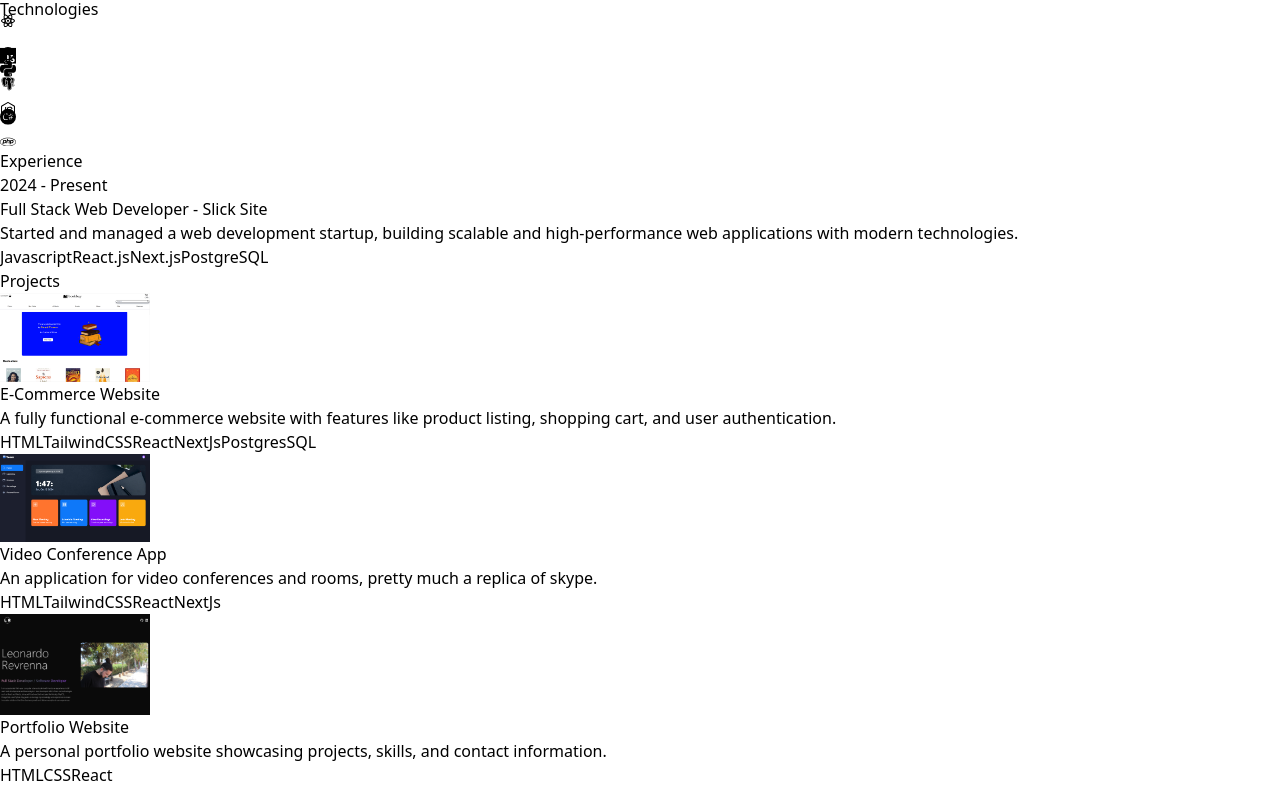
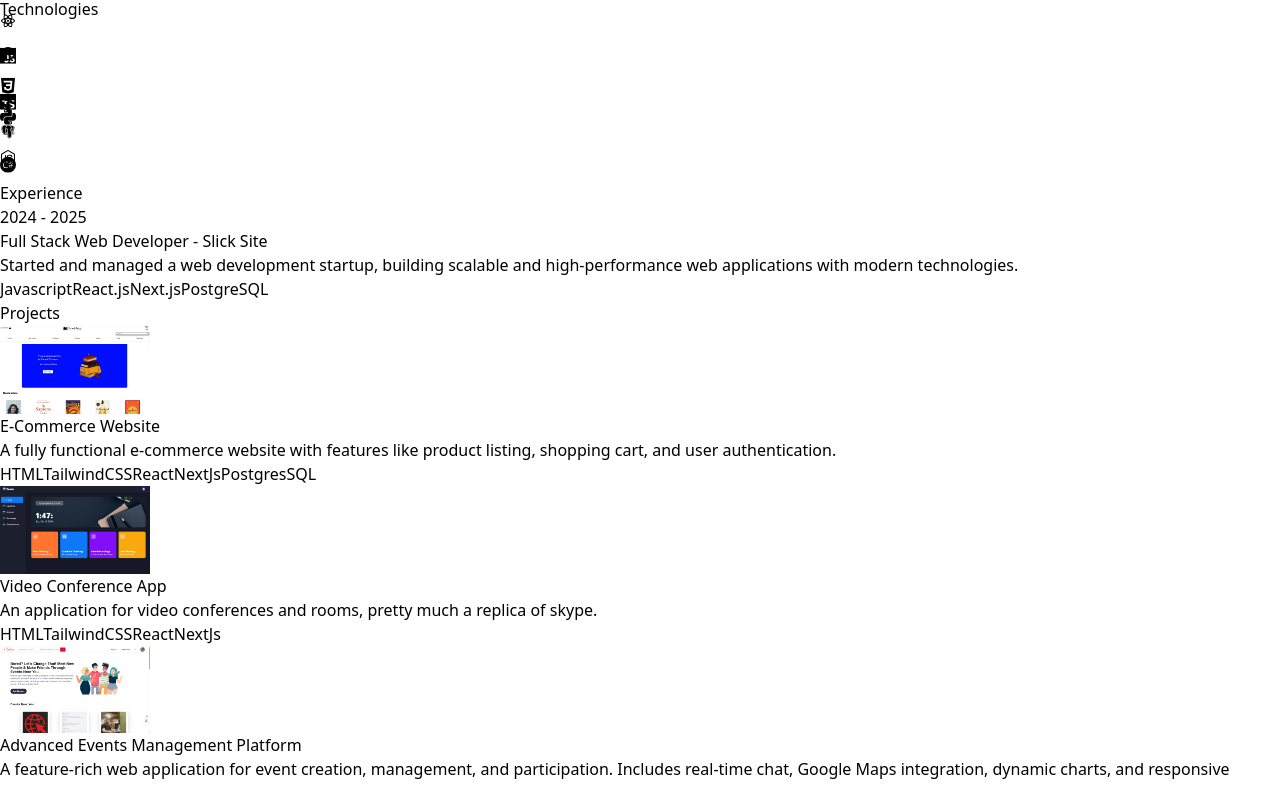
Before and after one commit to Leorev01/React_Portfolio, a React (Vite) app in the folder React_Portfolio/: page / in a window 1280 px wide. Shown: the part 2740-3525 px from the top of the page. Built offline with nearby package versions, Linux system fonts and the light colour scheme.

Commit message:
Adds technologoies

```diff
--- a/React_Portfolio/src/components/Experience.jsx
+++ b/React_Portfolio/src/components/Experience.jsx
@@ -17,7 +17,7 @@ const Experience = () => {
                     initial={{opacity: 0, x:-100}}
                     transition={{duration:1}}
                     className='w-full lg:w-1/4'>
-                        <p className='mb-2 text-sm text-neutral-400'>{experience.year}</p>
+                        <p className='mb-2 text-md text-neutral-200 font-bold'>{experience.year}</p>
                     </motion.div>
                     <motion.div whileInView={{opacity: 1, x:0}}
                     initial={{opacity: 0, x:100}}
--- a/React_Portfolio/src/components/Technologies.jsx
+++ b/React_Portfolio/src/components/Technologies.jsx
@@ -1,8 +1,8 @@
-import { FaNodeJs, FaPhp } from 'react-icons/fa'
-import {RiNextjsLine, RiReactjsLine} from 'react-icons/ri'
-import {SiJavascript,SiPython, SiCsharp} from 'react-icons/si'
-import {BiLogoPostgresql} from 'react-icons/bi'
-import {motion} from 'framer-motion'
+import { FaNodeJs } from 'react-icons/fa';
+import { RiNextjsLine, RiReactjsLine } from 'react-icons/ri';
+import { SiJavascript, SiPython, SiCsharp, SiTypescript, SiTailwindcss, SiCss3 } from 'react-icons/si';
+import { BiLogoPostgresql } from 'react-icons/bi';
+import { motion } from 'framer-motion';
 
 function iconVariants(duration) {
   return {
@@ -10,76 +10,65 @@ function iconVariants(duration) {
     animate: {
       y: [10, -10],
       transition: {
-                duration: duration,
+        duration,
         ease: 'linear',
         repeat: Infinity,
-                repeatType: 'reverse'
-            }
-        }
+        repeatType: 'reverse',
+      },
+    },
   };
 }
 
-
 const Technologies = () => {
   return (
-    <div className='border-b border-neutral-800 pb-24'>
-        <motion.h1 whileInView={{opacity: 1, y:0}}
-        initial={{opacity: 0, y:-100}}
-        transition={{duration:1.5}}
-        className='my-20 text-center text-4xl'>
+    <div className="border-b border-neutral-800 pb-24">
+      <motion.h1
+        whileInView={{ opacity: 1, y: 0 }}
+        initial={{ opacity: 0, y: -100 }}
+        transition={{ duration: 1.5 }}
+        className="my-20 text-center text-4xl"
+      >
         Technologies
       </motion.h1>
-        <motion.div whileInView={{opacity: 1, x:0}}
-        initial={{opacity: 0, x:-100}}
-        transition={{duration:1.5}}
-        className='flex flex-wrap items-center justify-center'>
-            <motion.div variants={iconVariants(2)}
-            initial='initial'
-            animate='animate'
-            className='rounded-2xl border-4 border-neutral-800 p-4'>
-                <RiReactjsLine className='text-7xl text-cyan-400'/>
+      <motion.div
+        whileInView={{ opacity: 1, x: 0 }}
+        initial={{ opacity: 0, x: -100 }}
+        transition={{ duration: 1.5 }}
+        className="flex flex-wrap items-center justify-center gap-4"
+      >
+        <motion.div variants={iconVariants(2)} initial="initial" animate="animate" className="rounded-2xl border-4 border-neutral-800 p-4">
+          <RiReactjsLine className="text-7xl text-cyan-400" />
         </motion.div>
-
-            <motion.div variants={iconVariants(3)}
-            initial='initial'
-            animate='animate'
-            className='rounded-2xl border-4 border-neutral-800 p-4'>
-                <RiNextjsLine className='text-7xl'/>
+        <motion.div variants={iconVariants(3)} initial="initial" animate="animate" className="rounded-2xl border-4 border-neutral-800 p-4">
+          <RiNextjsLine className="text-7xl" />
         </motion.div>
-            <motion.div variants={iconVariants(5)}
-            initial='initial'
-            animate='animate'
-            className='rounded-2xl border-4 border-neutral-800 p-4'>
-                <SiJavascript className='text-7xl text-yellow-400'/>
+        <motion.div variants={iconVariants(5)} initial="initial" animate="animate" className="rounded-2xl border-4 border-neutral-800 p-4">
+          <SiJavascript className="text-7xl text-yellow-400" />
         </motion.div>
-            <motion.div variants={iconVariants(2)}
-            initial='initial'
-            animate='animate' className='rounded-2xl border-4 border-neutral-800 p-4'>
-                <SiPython className='text-7xl text-yellow-400'/>
+        <motion.div variants={iconVariants(3)} initial="initial" animate="animate" className="rounded-2xl border-4 border-neutral-800 p-4">
+          <SiCss3 className="text-7xl text-blue-500" />
         </motion.div>
-            <motion.div variants={iconVariants(6)}
-            initial='initial'
-            animate='animate' className='rounded-2xl border-4 border-neutral-800 p-4'>
-                <BiLogoPostgresql className='text-7xl text-blue-400'/>
+        <motion.div variants={iconVariants(3)} initial="initial" animate="animate" className="rounded-2xl border-4 border-neutral-800 p-4">
+          <SiTypescript className="text-7xl text-blue-500" />
         </motion.div>
-            <motion.div variants={iconVariants(4)}
-            initial='initial'
-            animate='animate' className='rounded-2xl border-4 border-neutral-800 p-4'>
-                <FaNodeJs className='text-7xl text-green-500'/>
+        <motion.div variants={iconVariants(5)} initial="initial" animate="animate" className="rounded-2xl border-4 border-neutral-800 p-4">
+          <SiTailwindcss className="text-7xl text-teal-400" />
         </motion.div>
-            <motion.div variants={iconVariants(2)}
-            initial='initial'
-            animate='animate' className='rounded-2xl border-4 border-neutral-800 p-4'>
-                <SiCsharp className='text-7xl text-purple-700'/>
+        <motion.div variants={iconVariants(2)} initial="initial" animate="animate" className="rounded-2xl border-4 border-neutral-800 p-4">
+          <SiPython className="text-7xl text-yellow-400" />
         </motion.div>
-            <motion.div variants={iconVariants(4)}
-            initial='initial'
-            animate='animate' className='rounded-2xl border-4 border-neutral-800 p-4'>
-                <FaPhp className='text-7xl text-gray-400'/>
+        <motion.div variants={iconVariants(6)} initial="initial" animate="animate" className="rounded-2xl border-4 border-neutral-800 p-4">
+          <BiLogoPostgresql className="text-7xl text-blue-400" />
+        </motion.div>
+        <motion.div variants={iconVariants(4)} initial="initial" animate="animate" className="rounded-2xl border-4 border-neutral-800 p-4">
+          <FaNodeJs className="text-7xl text-green-500" />
+        </motion.div>
+        <motion.div variants={iconVariants(2)} initial="initial" animate="animate" className="rounded-2xl border-4 border-neutral-800 p-4">
+          <SiCsharp className="text-7xl text-purple-700" />
         </motion.div>
       </motion.div>
     </div>
-  )
-}
+  );
+};
 
-export default Technologies
+export default Technologies;
--- a/React_Portfolio/src/constants/index.js
+++ b/React_Portfolio/src/constants/index.js
@@ -1,6 +1,6 @@
 import bookbuy from "../assets/projects/bookbuy.png";
 import yoom from "../assets/projects/yoom.png";
-import portfolio from "../assets/projects/portfolio.png";
+import meeteen from "../assets/projects/meeteen.png";
 import blog from "../assets/projects/blog.png";
 
 export const HERO_CONTENT = `I am a passionate third-year computer science student with hands-on experience in full stack web development and data analysis. I have developed skills in front-end technologies such as React and Next.js, along with back-end technologies like Node.js, MySQL, PostgreSQL, and Python. My goal is to leverage my knowledge and experience to create innovative solutions that drive business growth and deliver exceptional user experiences.`;
@@ -9,7 +9,7 @@ export const ABOUT_TEXT = `I am a dedicated and versatile full stack developer w
 
 export const EXPERIENCES = [
   {
-    year: "2024 - Present",
+    year: "2024 - 2025",
     role: "Full Stack Web Developer",
     company: "Slick Site",
     description: `Started and managed a web development startup, building scalable and high-performance web applications with modern technologies.`,
@@ -33,11 +33,11 @@ export const PROJECTS = [
     technologies: ["HTML", "TailwindCSS", "React", "NextJs"],
   },
   {
-    title: "Portfolio Website",
-    image: portfolio,
+    title: "Advanced Events Management Platform",
+    image: meeteen, // Replace with actual image reference
     description:
-      "A personal portfolio website showcasing projects, skills, and contact information.",
-    technologies: ["HTML", "CSS", "React"],
+      "A feature-rich web application for event creation, management, and participation. Includes real-time chat, Google Maps integration, dynamic charts, and responsive design.",
+    technologies: ["Next.js", "Supabase", "Tailwind CSS", "Google Maps API", "Chart.js"],
   },
   {
     title: "Blogging Platform",
```
Also changed, not shown: React_Portfolio/src/assets/projects/meeteen.png (added). Lines whose indentation alone changed are shown as unchanged.
